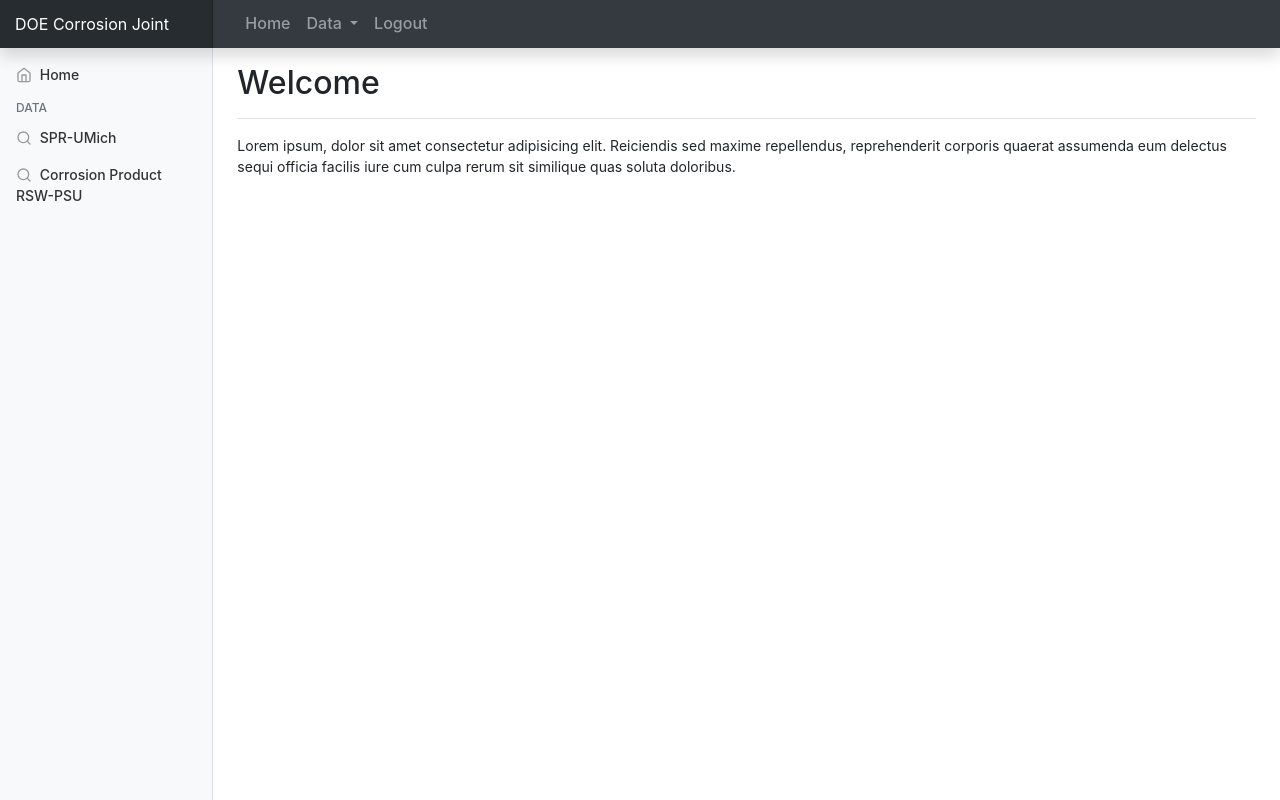
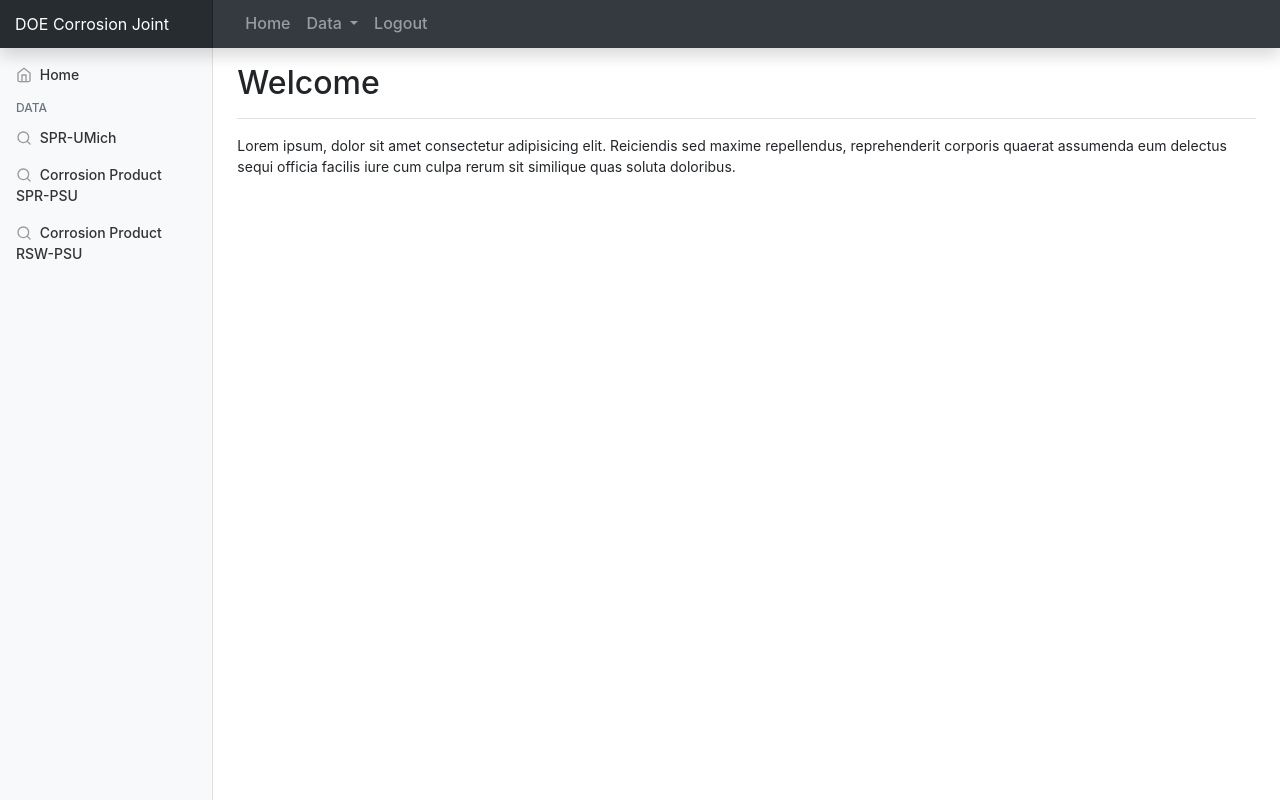
Before and after one commit to mhhsu2/doe-corrosion-joint, a Flask app: page / in a window 1280 px wide. Run offline with Flask 3, Linux system fonts and the light colour scheme; some libraries are stand-ins or nearby versions.

Commit message:
Add psu table in navbar and sidebar

```diff
--- a/templates/base.html
+++ b/templates/base.html
@@ -50,8 +50,7 @@
           </a>
           <div class="dropdown-menu" aria-labelledby="navbarDropdownMenuLink">
             <a class="dropdown-item" href="{{ url_for('search', table='umich') }}">SPR-UMich</a>
-          </div>
-          <div class="dropdown-menu" aria-labelledby="navbarDropdownMenuLink">
+            <a class="dropdown-item" href="{{ url_for('search', table='psu_corrosion_product_spr') }}">Corrosion Product SPR-PSU</a>
             <a class="dropdown-item" href="{{ url_for('search', table='psu_corrosion_product_rsw') }}">Corrosion Product RSW-PSU</a>
           </div>
         </li>
@@ -85,6 +84,13 @@
               <a class="nav-link" href="{{ url_for('search', table='umich') }}">
                   <span data-feather="search"> </span>
                  SPR-UMich
+              </a>
+            </li>
+
+            <li class="nav-item">
+              <a class="nav-link" href="{{ url_for('search', table='psu_corrosion_product_spr') }}">
+                  <span data-feather="search"> </span>
+                 Corrosion Product SPR-PSU
               </a>
             </li>
 
--- a/templates/search.html
+++ b/templates/search.html
@@ -9,6 +9,8 @@
         SPR-Umich
     {% elif table == "psu_corrosion_product_rsw" %}
         Corrosion Product RSW-PSU
+    {% elif table == "psu_corrosion_product_spr" %}
+        Corrosion Product SPR-PSU
     {% endif %}
 {% endblock section_title %}
 
@@ -43,7 +45,7 @@
                     </div>
                 {% endfor %}
 
-                {% if table == "psu_corrosion_product_rsw" %}
+                {% if "psu_corrosion_product_rsw" in table %}
                     LaTex input format example: $$ Al_{3}(OH)_3 $$
                 {% endif %}
 
```
